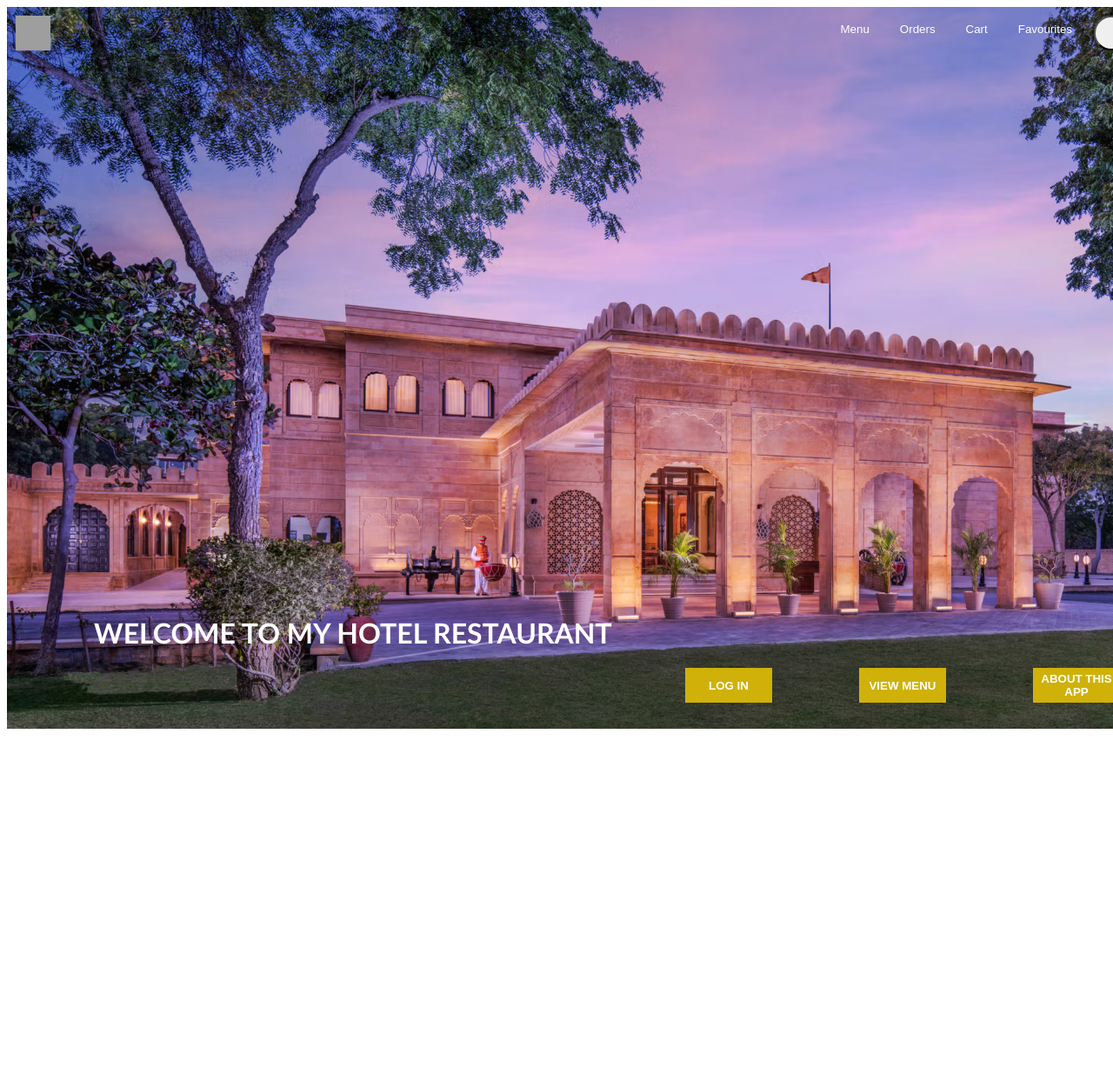
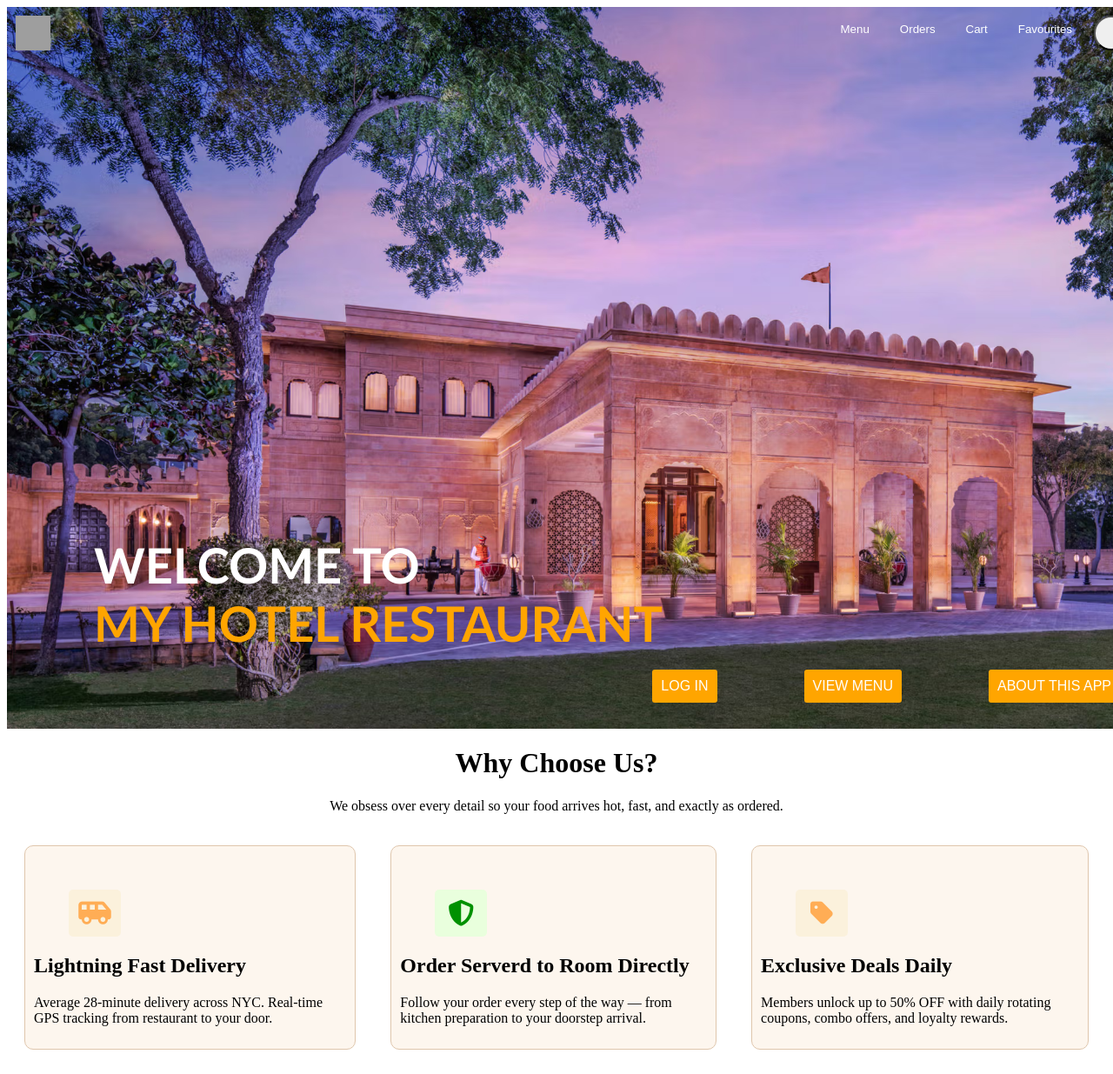
Before and after one commit to brohith5118/New-Restaurant-Project, a Django app: page / in a window 1280 px wide; the page is wider, and only the part inside the window is pictured. Shown: that part at 87% size. Before the commit the page ends 838 px from the top of that part, so only its background shows below. Run offline with Django 5.2, Linux system fonts and the light colour scheme; grey boxes are pictures that could not be loaded.

Commit message:
improved ui for home.html

```diff
--- a/myproject/Myapp/static/Myapp/home.css
+++ b/myproject/Myapp/static/Myapp/home.css
@@ -12,6 +12,17 @@
 .nav-bar{
     background-color: transparent;
 }
+
+.nav-bar{
+    transition: background-color 0.3s ease, border-bottom 0.2s ease;
+}
+.nav-bar.scrolled{
+    background-color: rgb(255, 243, 230,0.9);
+    border-bottom: 1.5px solid rgb(255, 243, 230);
+    box-shadow: 0 2px 5px,rgba(0,0,0,0.1);
+    backdrop-filter: blur(10px);
+}
+
 .nav-option{
     color: white;
 }
@@ -19,6 +30,13 @@
 .welcome-msg{
     color: white;
     font-family:'Gill Sans', 'Gill Sans MT', Calibri, 'Trebuchet MS', sans-serif;
+    font-size: 3.5rem;
+    margin-bottom: 20px;
+    line-height: 1.2;
+}
+
+.welcome-name{
+    color: orange;
 }
 
 .buttons-container{
@@ -29,10 +47,44 @@
 }
 
 .button{
-    background-color: rgb(207, 177, 9);
+    background-color: orange;
+    border-radius: 3px;
+    border: none;
     color: white;
-    height: 40px;
-    width: 100px;
-    border: none;
-    font-weight:bold;
+    font-size: 1rem;
+    cursor: pointer;
+    transition: background-color 0.3s ease;
+    padding: 10px;
+
 }
+
+.bottom-part{
+    width: 100%;
+}
+.why-choose-us{
+    text-align: center;
+}
+.perks{
+    display: flex;
+    justify-content: space-around;
+    overflow: auto;
+}
+.perk-card{
+    background-color: rgb(253, 246, 238);
+    border-radius: 10px;
+    border: solid 1px rgb(223, 198, 172);
+    padding: 10px;
+    margin: 20px;
+}
+.perk-icon-container{
+    margin-top: 40px;
+    margin-left: 40px;
+    /* height: 50px; */
+    width: 50px;
+    border-radius: 5px;
+    text-align: center;
+    align-items: center;
+    padding: 5px;
+    padding-top: 12px;
+    padding-bottom: 12px;
+}
--- a/myproject/Myapp/templates/home.html
+++ b/myproject/Myapp/templates/home.html
@@ -1,10 +1,11 @@
 {% extends 'navbar.html' %}
 {% block content %}
-    {% load static %}
+{% load static %}
+    <link rel="stylesheet" href="https://cdnjs.cloudflare.com/ajax/libs/font-awesome/6.5.0/css/all.min.css">
     <link rel="stylesheet" href="{% static 'Myapp/home.css' %}">
     <div class="main-container">
 
-        <h1 class="welcome-msg">WELCOME TO MY HOTEL RESTAURANT</h1>
+        <h1 class="welcome-msg">WELCOME TO <br><span class="welcome-name">MY HOTEL RESTAURANT</span></h1>
         <div class="buttons-container">
             {% if user_id %}
                 <form action="logout_view">
@@ -30,4 +31,35 @@
         </div>
     </div>
 
+    <div class="bottom-part">
+        <div class="why-choose-us">
+            <h1>Why Choose Us?</h1>
+            <p>We obsess over every detail so your food arrives hot, fast, and exactly as ordered.</p>
+        </div>
+        <div class="perks">
+            <div class="perk-card">
+                <div class="perk-icon-container" style="background-color: rgb(251, 241, 220);">
+                    <i class="fa-solid fa-van-shuttle" style="font-size: 30px;color: rgb(255, 173, 85);"></i>
+                </div>
+                <h2>Lightning Fast Delivery</h2>
+                <p>Average 28-minute delivery across NYC. Real-time GPS tracking from restaurant to your door.</p>
+            </div>
+            <div class="perk-card">
+                <div class="perk-icon-container" style="background-color: rgb(233, 255, 221);">
+                    <i class="fa-solid fa-shield-halved" style="font-size: 30px;color: rgb(0, 145, 0);"></i>
+                </div>
+                <h2>Order Serverd to Room Directly</h2>
+                <p>Follow your order every step of the way — from kitchen preparation to your doorstep arrival.</p>
+            </div>
+            <div class="perk-card">
+                <div class="perk-icon-container" style="background-color: rgb(251, 241, 220);">
+                    <i class="fa-solid fa-tag" style="font-size: 30px;color: rgb(255, 173, 85);"></i>
+                </div>
+                <h2>Exclusive Deals Daily</h2>
+                <p>Members unlock up to 50% OFF with daily rotating coupons, combo offers, and loyalty rewards.</p>
+            </div>
+        </div>
+    </div>
+
+    <script rel="stylesheet" href="{% static 'Myapp/home.js' %}"></script>
 {% endblock %}
```
Also changed, not shown: myproject/Myapp/static/Myapp/home.js (added, +11 -0 lines), myproject/media/van-svgrepo-com.svg (added), myproject/media/van.ico (added), myproject/media/van.png (added).
